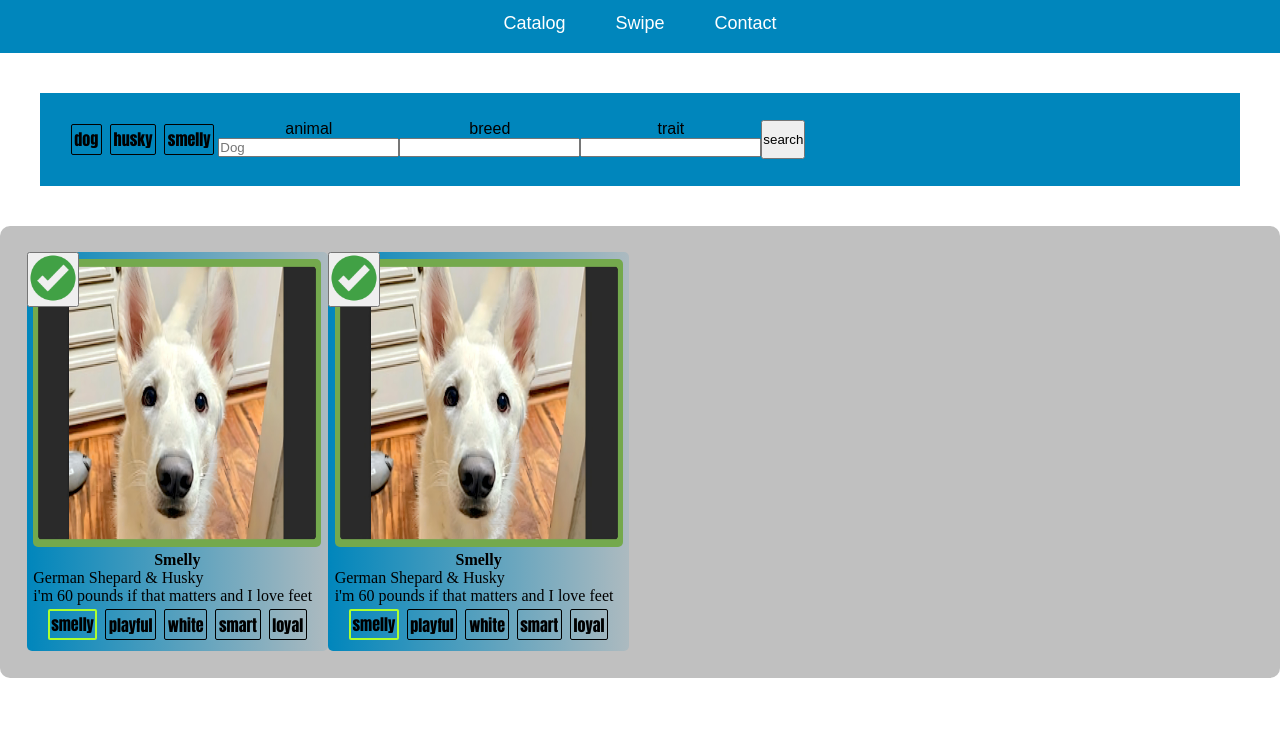
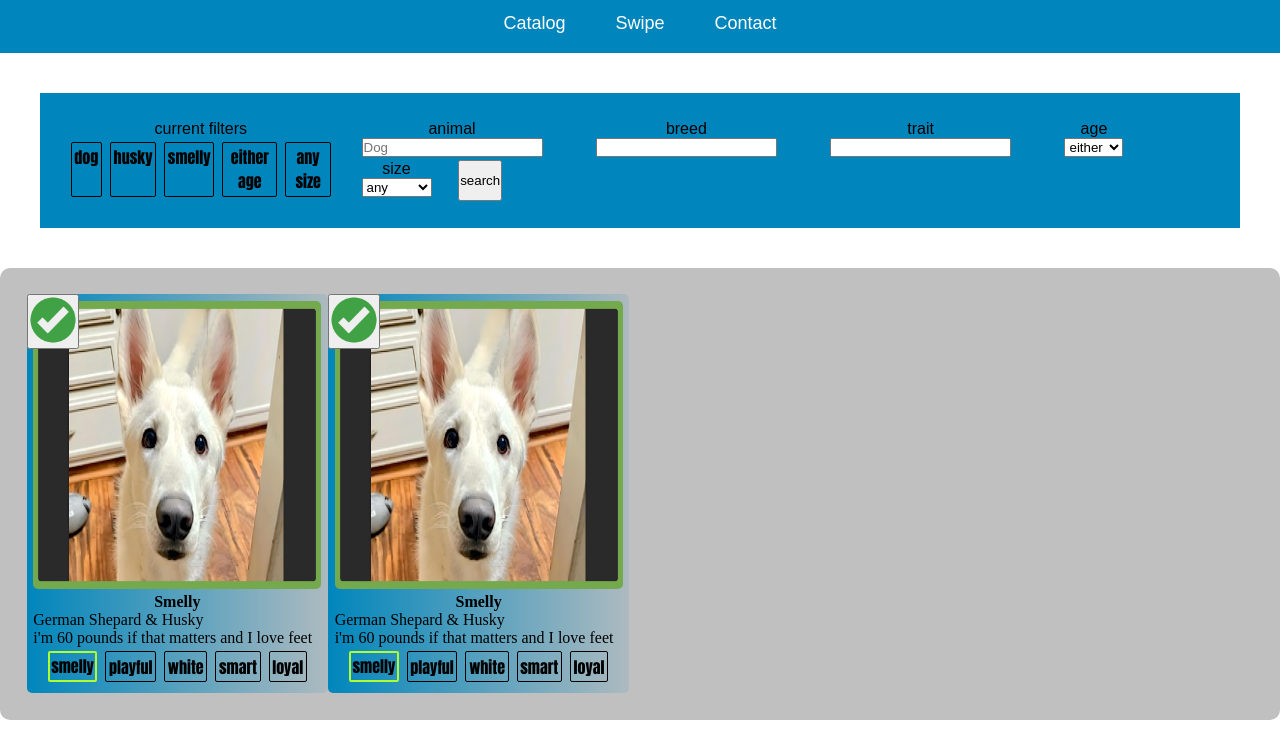
Before and after one commit to Torrescc/Fetch-Your-Friend, a plain HTML site: page catalog.html in a window 1280 px wide. Shown: the part 67-800 px from the top of the page. Drawn offline with Linux system fonts and the light colour scheme.

Commit message:
added new filters to catalog

```diff
--- a/catalog.html
+++ b/catalog.html
@@ -29,7 +29,7 @@
     <div class = "filters">
         <div>
             <div>
-
+                current filters
             </div>
             <div class = "filterList">
                 <div class="currentfilter">
@@ -40,6 +40,12 @@
                 </div>
                 <div class = "currentfilter">
                     smelly
+                </div>
+                <div class = "currentfilter">
+                    either age
+                </div>
+                <div class = "currentfilter">
+                    any size
                 </div>
             </div>
         </div>
@@ -56,6 +62,26 @@
             <div>
                 <label for = "trait">trait</label><br>
                 <input type = "text"  id = "trait"  name = "trait" >
+            </div>
+            <div>
+                <label for = "age">age</label> <br>
+                <select name = "age" id = "age">
+                    <option value = "either">either</option>
+                    <option value = "puppy">puppy</option>
+                    <option value = "adult">adult</option>
+
+                </select>
+
+            </div>
+            <div>
+                <label for = "size">size</label> <br>
+                <select name = "size" id = "size">
+                    <option value = "any">any</option>
+                    <option value = "small">small</option>
+                    <option value = "meduim">medium</option>
+                    <option value = "large">large</option>
+                </select>
+
             </div>
             <input type = "submit"  value = "search">
 
--- a/style.css
+++ b/style.css
@@ -123,6 +123,10 @@ nav {
 div.filters form{
     display: flex;
     flex-wrap: wrap;
+}
+div.filters form div{
+    margin-left : 20pt;
+    margin-right : 20pt;
 }
 div.filters{
     background-color: rgba(0,134,188 , 1);
```
